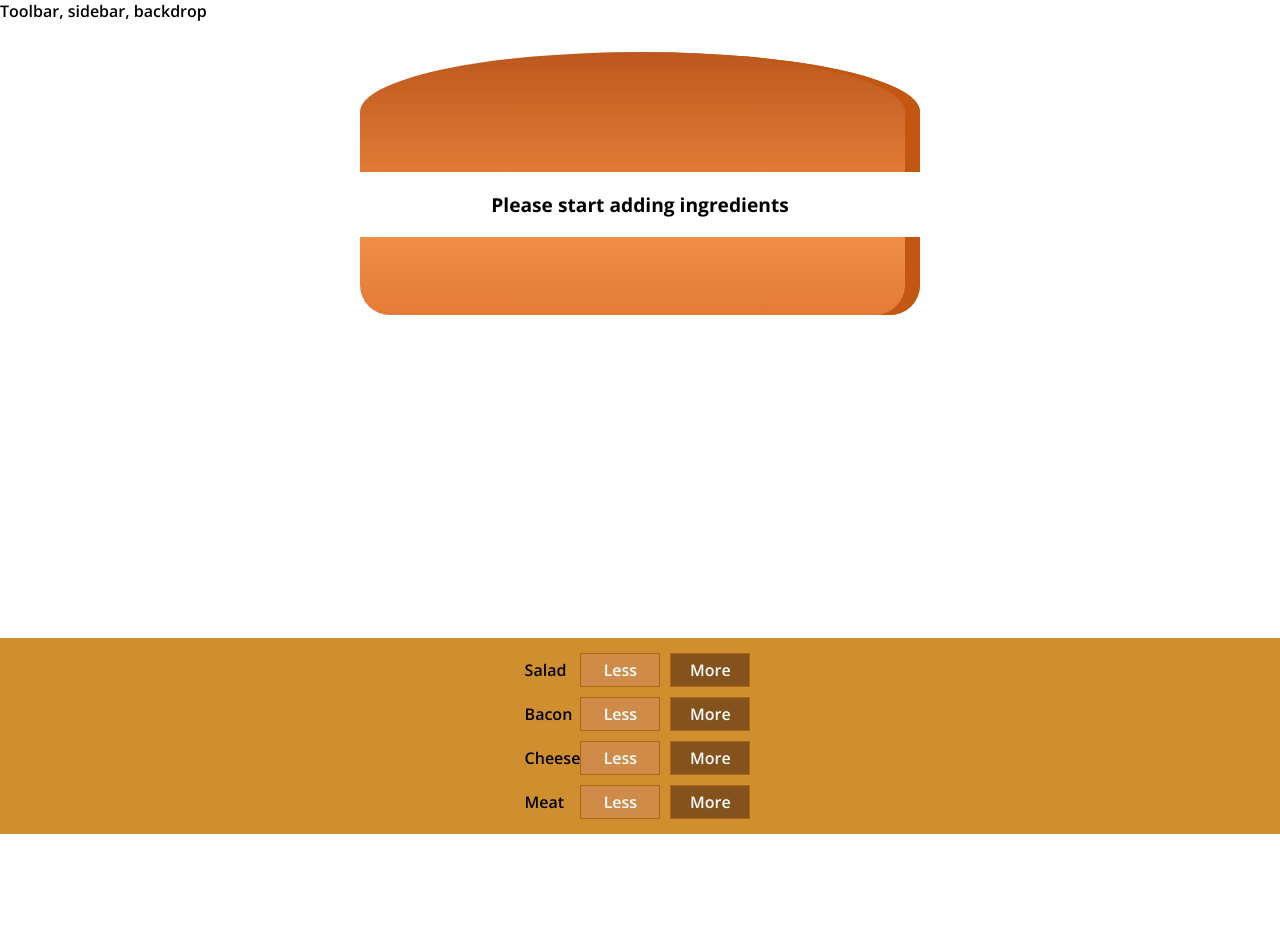
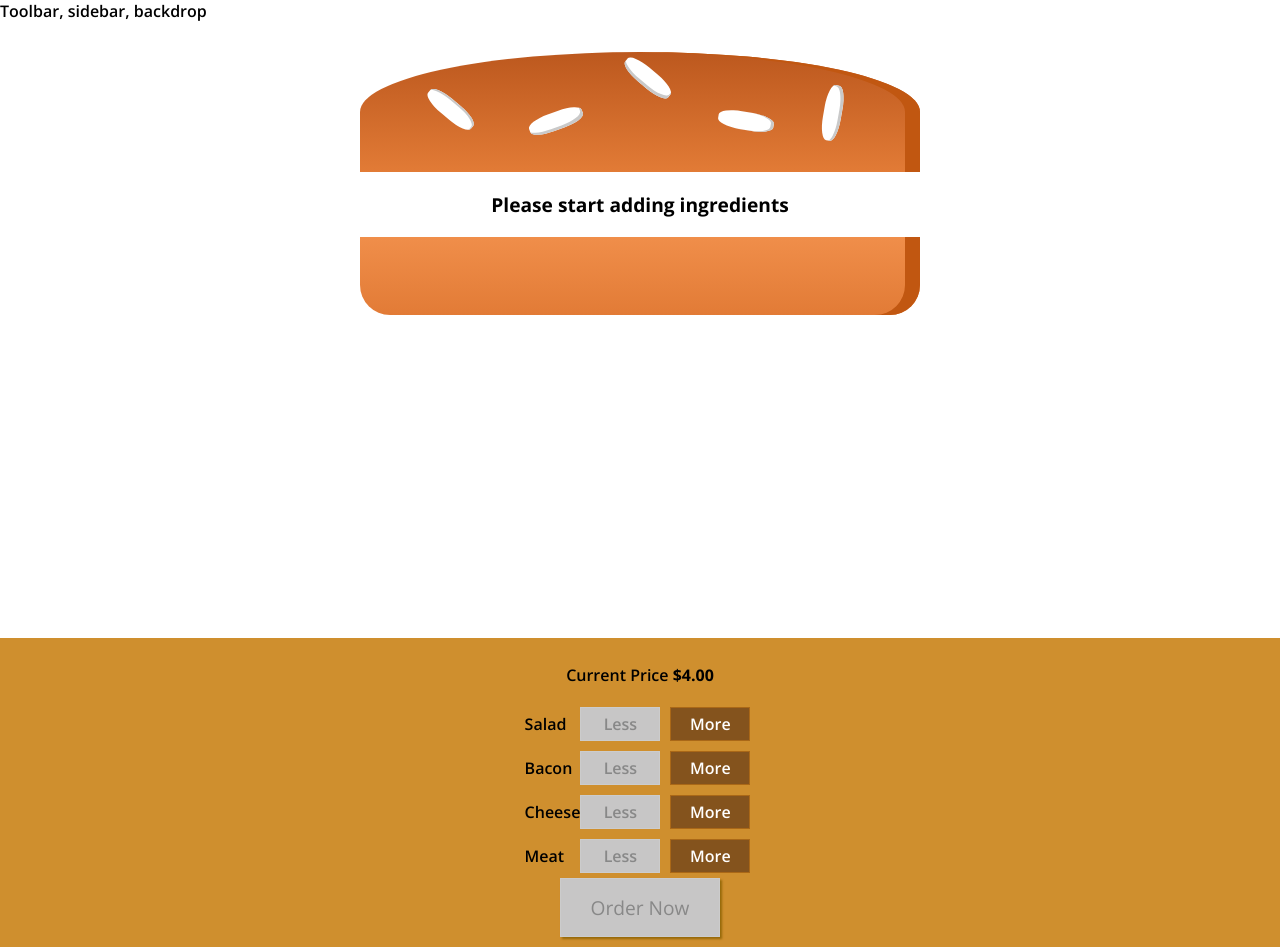
Before and after one commit to anuragarwalkar/burger-builder, a React (Create React App) app: page / in a window 1280 px wide. Before the commit the page ends 834 px from the top, so only its background shows below. Built offline with nearby package versions, Linux system fonts and the light colour scheme.

Commit message:
added order btn

```diff
--- a/src/App.tsx
+++ b/src/App.tsx
@@ -7,11 +7,9 @@
 
 function App() {
   return (
-    <div>
       <Layout>
         <BurgerBuilder></BurgerBuilder>
       </Layout>
-    </div>
   );
 }
 
--- /dev/null
+++ b/src/components/UI/Modal/modal.module.css
@@ -0,0 +1,20 @@
+.Modal {
+    position: fixed;
+    z-index: 500;
+    background-color: white;
+    width: 70%;
+    border: 1px solid #ccc;
+    box-shadow: 1px 1px 1px black;
+    padding: 16px;
+    left: 15%;
+    top: 30%;
+    box-sizing: border-box;
+    transition: all 0.3s ease-out;
+}
+
+@media (min-width: 600px) {
+    .Modal {
+        width: 500px;
+        left: calc(50% - 250px);
+    }
+}
--- /dev/null
+++ b/src/components/UI/Modal/modal.tsx
@@ -0,0 +1,14 @@
+import * as React from 'react';
+import styles from './modal.module.css';
+
+const Modal = ({children}: any) => {
+
+    return (
+    <div className={styles.Modal}>
+        {children}
+    </div>
+    )
+
+}
+
+export default Modal;
--- a/src/components/burger/buildControls/buildControl/buildControl.module.css
+++ b/src/components/burger/buildControls/buildControl/buildControl.module.css
@@ -15,6 +15,17 @@
     border: 1px solid #aa6817;
     cursor: pointer;
     outline: none;
+}
+
+button:disabled {
+    background-color: #C7C6C6;
+    cursor: not-allowed;
+    border: 1px solid #ccc;
+    color: #888888;
+}
+
+button:not(:disabled) {
+    animation: enable 0.3s linear;
 }
 
 .customButtons {
--- a/src/components/burger/buildControls/buildControl/buildControl.tsx
+++ b/src/components/burger/buildControls/buildControl/buildControl.tsx
@@ -6,14 +6,15 @@
     type: string;
     moreClicked: any;
     lessClicked: any;
+    disabled:any
 }
 
-const BuildControl: React.SFC<BuildControlProps> = (props: any) => {
+const BuildControl: React.SFC<BuildControlProps> = ({label, lessClicked, moreClicked, type, disabled}: any) => {
     return ( <div className={styles.buildControl}>
-        <div className={styles.label}>{props.label}</div>
+        <div className={styles.label}>{label}</div>
         <div className={styles.customButtons}>
-        <button className={styles.less} onClick={() => props.lessClicked(props.type)}>Less</button>
-        <button className={styles.more} onClick={() => props.moreClicked(props.type)}>More</button>
+        <button className={styles.less} onClick={() => lessClicked(type)} disabled={disabled}>Less</button>
+        <button className={styles.more} onClick={() => moreClicked(type)}>More</button>
         </div>
     </div> );
 }
--- a/src/components/burger/buildControls/buildControls.module.css
+++ b/src/components/burger/buildControls/buildControls.module.css
@@ -8,3 +8,44 @@
     margin: auto;
     padding: 10px 0;
 }
+
+.OrderButton {
+    background-color: #DAD735;
+    outline: none;
+    cursor: pointer;
+    border: 1px solid #966909;
+    color: #966909;
+    font-family: inherit;
+    font-size: 1.2em;
+    padding: 15px 30px;
+    box-shadow: 2px 2px 2px #966909;
+}
+
+.OrderButton:hover, .OrderButton:active {
+    background-color: #A0DB41;
+    border: 1px solid #966909;
+    color: #966909;
+}
+
+.OrderButton:disabled {
+    background-color: #C7C6C6;
+    cursor: not-allowed;
+    border: 1px solid #ccc;
+    color: #888888;
+}
+
+.OrderButton:not(:disabled) {
+    animation: enable 0.3s linear;
+}
+
+@keyframes enable {
+    0% {
+        transform: scale(1);
+    }
+    60% {
+        transform: scale(1.1);
+    }
+    100% {
+        transform: scale(1);
+    }
+}
--- a/src/components/burger/buildControls/buildControls.tsx
+++ b/src/components/burger/buildControls/buildControls.tsx
@@ -9,15 +9,18 @@
     {label: 'Meat', type: 'meat'}
 ]
 
-const BuildControls = (props: any) => {
+const BuildControls = ({moreClicked, lessClicked, disabled, totalPrice, purchasable}: any) => {
     return (
         <div className={styles.buildControls}>
-            {controls.map(control => <BuildControl
-            label={control.label}
-            moreClicked={props.moreClicked}
-            lessClicked={props.lessClicked}
-            type={control.type}
-            key={control.label}></BuildControl>)}
+            <p>Current Price <strong>${totalPrice.toFixed(2)}</strong></p>
+            {controls.map(({label, type}) => <BuildControl
+            label={label}
+            moreClicked={moreClicked}
+            lessClicked={lessClicked}
+            type={type}
+            disabled={disabled[type]}
+            key={label}></BuildControl>)}
+            <button className={styles.OrderButton} disabled={purchasable}>Order Now</button>
         </div>
     )
 }
--- a/src/components/burger/burger.module.css
+++ b/src/components/burger/burger.module.css
@@ -1,29 +1,29 @@
-.burger {
+.Burger {
     width: 100%;
     margin: auto;
     height: 250px;
-    overflow: hidden;
+    overflow: scroll;
     text-align: center;
     font-weight: bold;
     font-size: 1.2rem;
 }
 
 @media (min-width: 500px) and (min-height: 400px) {
-    .burger {
+    .Burger {
         width: 350px;
         height: 300px;
     }
 }
 
 @media (min-width: 500px) and (min-height: 401px) {
-    .burger {
+    .Burger {
         width: 450px;
         height: 400px;
     }
 }
 
 @media (min-width: 1000px) and (min-height: 700px) {
-    .burger {
+    .Burger {
         width: 700px;
         height: 600px;
     }
--- a/src/components/burger/burger.tsx
+++ b/src/components/burger/burger.tsx
@@ -14,7 +14,7 @@
         transformedIngredients = <p>Please start adding ingredients</p>
     }
     return (
-        <div className={styles.burger}>
+        <div className={styles.Burger}>
             <BurgerIngredient type="bread-top"></BurgerIngredient>
             {transformedIngredients}
             <BurgerIngredient type="bread-bottom"></BurgerIngredient>
--- a/src/components/burger/burgerIngredient/burgerIngredient.tsx
+++ b/src/components/burger/burgerIngredient/burgerIngredient.tsx
@@ -22,8 +22,8 @@
         case 'bread-top':
             ingredients = (
                 <div className={styles.BreadTop}>
-                    <div className={styles.seed1}></div>
-                    <div className={styles.seed2}></div>
+                    <div className={styles.Seeds1}></div>
+                    <div className={styles.Seeds2}></div>
                 </div>
             )
             break
--- /dev/null
+++ b/src/components/burger/orderSummary/orderSummary.tsx
@@ -0,0 +1,18 @@
+import React, { Fragment } from 'react';
+
+const OrderSummary = ({ingredients}: any) => {
+    const ingredientSummary = Object.keys(ingredients)
+    .map(key => {
+    return <li key={key}><span style={{ textTransform: 'capitalize'}}>{key}</span> : {ingredients[key]}</li>
+    })
+    return <Fragment>
+        <h3>Your Order</h3>
+        <p>A delicious burger with following ingredients:</p>
+        <ul>
+             {ingredientSummary}
+        </ul>
+        <p>Continue to check out.</p>
+    </Fragment>
+}
+
+export default OrderSummary;
--- a/src/containers/burgerBuilder/burgerBuilder.tsx
+++ b/src/containers/burgerBuilder/burgerBuilder.tsx
@@ -2,6 +2,8 @@
 import Aux from '../../hoc/customAux';
 import Burger from '../../components/burger/burger';
 import BuildControls from '../../components/burger/buildControls/buildControls';
+import Modal from '../../components/UI/Modal/modal';
+import OrderSummary from '../../components/burger/orderSummary/orderSummary';
 
 export interface BurderBuilderProps {
 
@@ -11,9 +13,12 @@
 
 }
 
-// const ingredientPrices = {
-
-// }
+const INGREDIENT_PRICES: any = {
+    salad: 0.5,
+    cheese: 0.4,
+    meat: 1.3,
+    bacon: 0.7
+}
 
 class BurderBuilder extends React.Component<BurderBuilderProps, BurderBuilderState> {
     state: any = {
@@ -23,31 +28,65 @@
             cheese: 0,
             meat: 0
         },
-        totalPrice: 4
+        totalPrice: 4,
+        purchasable: false,
+        purchasing: false
     }
 
-    addIngredientHandler = (type: string) => {
+    updatePurchaseState() {
+        const ingredients = {
+            ...this.state.ingredients
+        }
+        const sum = Object.keys(ingredients)
+            .map(key => ingredients[key])
+            .reduce((sum, el) => sum + el, 0)
+
+        this.setState({ purchasable: sum > 0 })
+    }
+
+    addIngredientHandler = async (type: string) => {
         const oldCount = this.state.ingredients[type];
         const updatedCount = oldCount + 1;
-        const ingredients = {...this.state.ingredients, [type]: updatedCount};
-        this.setState({ingredients});
+        const ingredients = { ...this.state.ingredients, [type]: updatedCount };
+        const priceAddition = INGREDIENT_PRICES[type];
+        const oldPrice = this.state.totalPrice;
+        const totalPrice = oldPrice + priceAddition;
+        await this.setState({ ingredients, totalPrice });
+        this.updatePurchaseState();
     }
 
-    removeIngredientHandler = (type:string) =>  {
-        debugger
+    removeIngredientHandler = async (type: string) => {
         const oldCount = this.state.ingredients[type];
-        const updatedCount = oldCount === 0 ?  0 : oldCount - 1;
-        const ingredients = {...this.state.ingredients, [type]: updatedCount};
-        this.setState({ingredients});
+        const updatedCount = oldCount === 0 ? 0 : oldCount - 1;
+        const ingredients = { ...this.state.ingredients, [type]: updatedCount };
+        const priceDeducted = INGREDIENT_PRICES[type];
+        const oldPrice = this.state.totalPrice;
+        const totalPrice = oldPrice - priceDeducted;
+        await this.setState({ ingredients, totalPrice });
+        this.updatePurchaseState();
     }
     render() {
+        const disabledInfo = { ...this.state.ingredients }
+
+        for (let key in disabledInfo) {
+            disabledInfo[key] = disabledInfo[key] <= 0;
+        }
+
         return (
             <Aux>
-              <Burger ingredients={this.state.ingredients}></Burger>
-              <BuildControls
-              moreClicked={this.addIngredientHandler}
-              lessClicked={this.removeIngredientHandler}>
-              </BuildControls>
+                {this.state.purchasing &&
+                    <Modal>
+                        <OrderSummary ingredients={this.state.ingredients} />
+                    </Modal>
+                }
+                <Burger ingredients={this.state.ingredients}></Burger>
+                <BuildControls
+                    moreClicked={this.addIngredientHandler}
+                    lessClicked={this.removeIngredientHandler}
+                    disabled={disabledInfo}
+                    totalPrice={this.state.totalPrice}
+                    purchasable={!this.state.purchasable}>
+                </BuildControls>
             </Aux>
         );
     }
```
